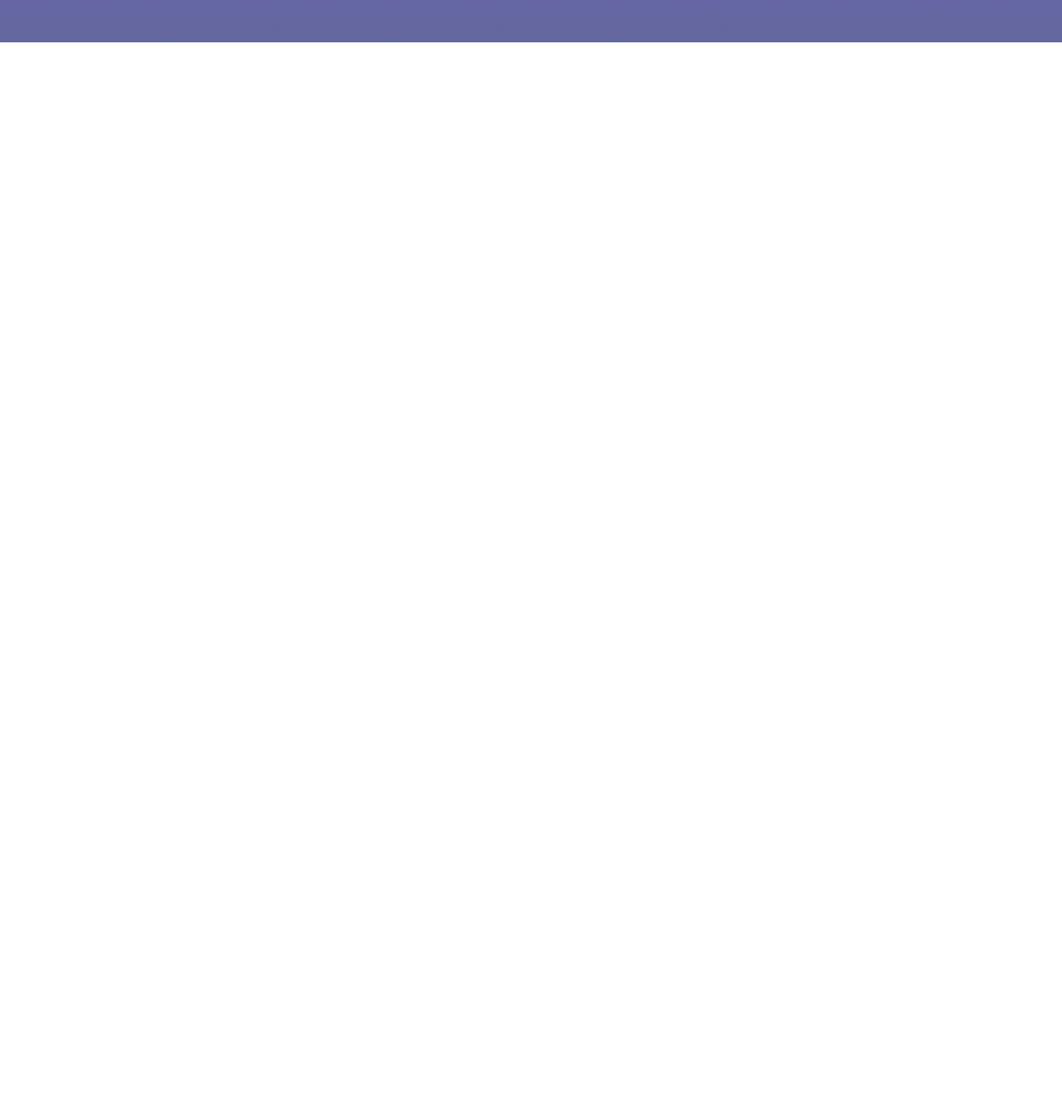
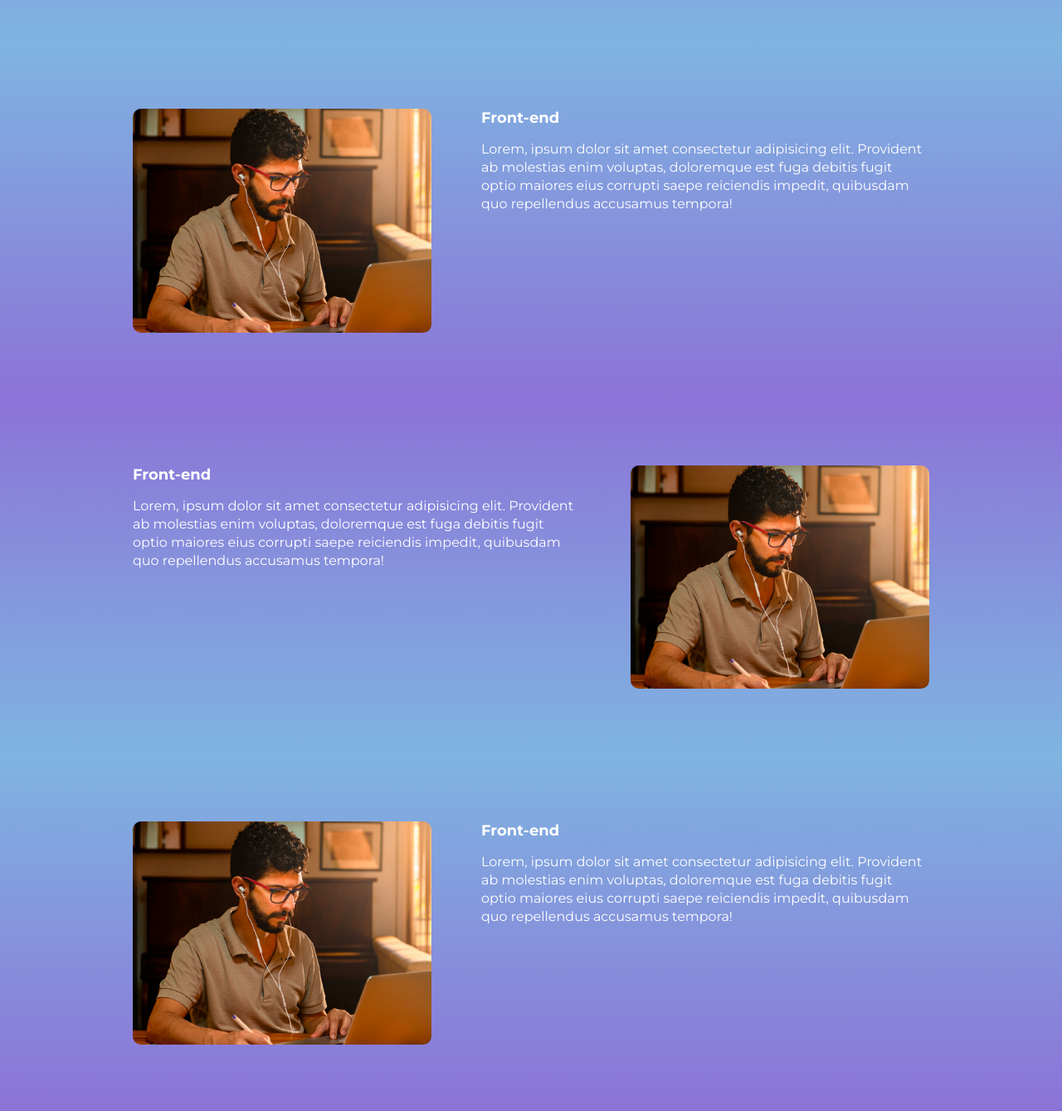
Before and after one commit to kakabosco/bosco_talks, a website built with Parcel: page src/index.html in a window 1280 px wide. Shown: the part 940-2279 px from the top of the page at 83% size. Before the commit the page ends 991 px from the top, so only its background shows below. Built offline with nearby package versions, Linux system fonts and the light colour scheme.

Commit message:
variables, AOS, event section adjustments

```diff
--- a/src/index.html
+++ b/src/index.html
@@ -10,8 +10,8 @@
         <link
             href="https://fonts.googleapis.com/css2?family=Montserrat:wght@400;700;800&display=swap"
             rel="stylesheet" />
-
         <link rel="stylesheet" href="./styles/main.scss" />
+        <link rel="stylesheet" href="https://unpkg.com/aos@next/dist/aos.css" />
     </head>
     <body>
         <header class="hero">
@@ -39,15 +39,18 @@
                             17/08/2023 às 20hrs
                         </li>
                     </ul>
-                    <a href="#" class="button button--primary">
+                    <a
+                        href="#"
+                        class="button button--primary"
+                        data-aos="zoom-in">
                         Garanta sua vaga
                     </a>
                 </div>
             </div>
         </header>
 
-        <section class="event">
-            <div class="container">
+        <section class="event event--front-end">
+            <div class="container" data-aos="fade-left">
                 <div class="event__details">
                     <h2 class="event__details__title">Front-end</h2>
                     <p class="event__details__description">
@@ -65,6 +68,64 @@
             </div>
         </section>
 
+        <section class="event event--ux-ui event--img-left">
+            <div class="container" data-aos="fade-left">
+                <div class="event__details">
+                    <h2 class="event__details__title">Front-end</h2>
+                    <p class="event__details__description">
+                        Lorem, ipsum dolor sit amet consectetur adipisicing
+                        elit. Provident ab molestias enim voluptas, doloremque
+                        est fuga debitis fugit optio maiores eius corrupti saepe
+                        reiciendis impedit, quibusdam quo repellendus accusamus
+                        tempora!
+                    </p>
+                </div>
+                <img
+                    class="event__img"
+                    src="./images/frontend.png"
+                    alt="Front-end" />
+            </div>
+        </section>
+
+        <section class="event event--data-science">
+            <div class="container" data-aos="fade-left">
+                <div class="event__details">
+                    <h2 class="event__details__title">Front-end</h2>
+                    <p class="event__details__description">
+                        Lorem, ipsum dolor sit amet consectetur adipisicing
+                        elit. Provident ab molestias enim voluptas, doloremque
+                        est fuga debitis fugit optio maiores eius corrupti saepe
+                        reiciendis impedit, quibusdam quo repellendus accusamus
+                        tempora!
+                    </p>
+                </div>
+                <img
+                    class="event__img"
+                    src="./images/frontend.png"
+                    alt="Front-end" />
+            </div>
+        </section>
+
+        <section class="event event--back-end event--img-left">
+            <div class="container" data-aos="fade-left">
+                <div class="event__details">
+                    <h2 class="event__details__title">Front-end</h2>
+                    <p class="event__details__description">
+                        Lorem, ipsum dolor sit amet consectetur adipisicing
+                        elit. Provident ab molestias enim voluptas, doloremque
+                        est fuga debitis fugit optio maiores eius corrupti saepe
+                        reiciendis impedit, quibusdam quo repellendus accusamus
+                        tempora!
+                    </p>
+                </div>
+                <img
+                    class="event__img"
+                    src="./images/frontend.png"
+                    alt="Front-end" />
+            </div>
+        </section>
+
+        <script src="https://unpkg.com/aos@next/dist/aos.js"></script>
         <script src="scripts/main.js"></script>
     </body>
 </html>
--- a/src/scripts/main.js
+++ b/src/scripts/main.js
@@ -0,0 +1,20 @@
+AOS.init({
+    // Global settings:
+    disable: false, // accepts following values: 'phone', 'tablet', 'mobile', boolean, expression or function
+    startEvent: "DOMContentLoaded", // name of the event dispatched on the document, that AOS should initialize on
+    initClassName: "aos-init", // class applied after initialization
+    animatedClassName: "aos-animate", // class applied on animation
+    useClassNames: false, // if true, will add content of `data-aos` as classes on scroll
+    disableMutationObserver: false, // disables automatic mutations' detections (advanced)
+    debounceDelay: 50, // the delay on debounce used while resizing window (advanced)
+    throttleDelay: 99, // the delay on throttle used while scrolling the page (advanced)
+
+    // Settings that can be overridden on per-element basis, by `data-aos-*` attributes:
+    offset: 120, // offset (in px) from the original trigger point
+    delay: 0, // values from 0 to 3000, with step 50ms
+    duration: 1000, // values from 0 to 3000, with step 50ms
+    easing: "ease", // default easing for AOS animations
+    once: false, // whether animation should happen only once - while scrolling down
+    mirror: false, // whether elements should animate out while scrolling past them
+    anchorPlacement: "top-bottom", // defines which position of the element regarding to window should trigger the animation
+});
--- a/src/styles/_event.scss
+++ b/src/styles/_event.scss
@@ -1,9 +1,45 @@
+@use "variables";
+
 .event {
     padding: 80px 0;
-    background-image: linear-gradient(rgba(79, 42, 195, 0.8), #63689d);
+
+    &--front-end {
+        background-image: linear-gradient(
+            variables.$gradient1,
+            variables.$gradient2
+        );
+    }
+
+    &--ux-ui {
+        background-image: linear-gradient(
+            variables.$gradient2,
+            variables.$gradient1
+        );
+    }
+
+    &--data-science {
+        background-image: linear-gradient(
+            variables.$gradient1,
+            variables.$gradient2
+        );
+    }
+
+    &--back-end {
+        background-image: linear-gradient(
+            variables.$gradient2,
+            variables.$gradient1
+        );
+    }
+
+    &--img-left {
+        .container {
+            flex-direction: row-reverse;
+        }
+    }
 
     .container {
         display: flex;
+        gap: 60px;
     }
 
     &__img {
@@ -12,8 +48,6 @@
     }
 
     &__details {
-        margin-right: 40px;
-
         &__title {
             font-size: 18px;
             font-weight: bold;
--- /dev/null
+++ b/src/styles/_variables.scss
@@ -0,0 +1,6 @@
+// Colors
+$primaryTextColor: #fff;
+$secondaryTextColor: #000;
+$gradient1: #502ac3a8;
+$gradient2: #3c8ed1a8;
+$primaryButtonColor: #4f2ac3;
--- a/src/styles/components/_buttons.scss
+++ b/src/styles/components/_buttons.scss
@@ -1,3 +1,5 @@
+@use "../variables";
+
 .button {
     padding: 12px;
     font-size: 18px;
@@ -9,7 +11,7 @@
 
     &--primary {
         color: #fff;
-        background-color: #4f2ac3;
+        background-color: variables.$primaryButtonColor;
     }
 
     @media (max-width: 1024px) {
--- a/src/styles/components/_infos_bar.scss
+++ b/src/styles/components/_infos_bar.scss
@@ -1,3 +1,5 @@
+@use "../variables";
+
 .infos-bar {
     padding: 16px 24px;
     display: flex;
@@ -10,21 +12,21 @@
 
         &__item {
             font-size: 14px;
-            color: #000;
+            color: variables.$secondaryTextColor;
 
             &:nth-child(2) {
                 margin: 0 40px;
             }
 
             b {
-                color: #000;
+                color: variables.$secondaryTextColor;
                 font-size: 18px;
                 display: block;
             }
         }
     }
 
-        @media  (max-width: 1024px) {
+    @media (max-width: 1024px) {
         &__infos {
             margin: 0 16px;
             justify-content: space-between;
@@ -37,7 +39,7 @@
         }
     }
 
-    @media  (max-width: 640px) {
+    @media (max-width: 640px) {
         display: block;
 
         &__infos {
--- a/src/styles/main.scss
+++ b/src/styles/main.scss
@@ -1,3 +1,4 @@
+@use "variables";
 @use "hero";
 @use "components/infos_bar";
 @use "components/buttons";
@@ -8,7 +9,7 @@
     padding: 0;
     box-sizing: border-box;
     font-family: "Montserrat", sans-serif;
-    color: #fff;
+    color: variables.$primaryTextColor;
     list-style: none;
 }
 
```
Lines whose indentation alone changed are shown as unchanged.
